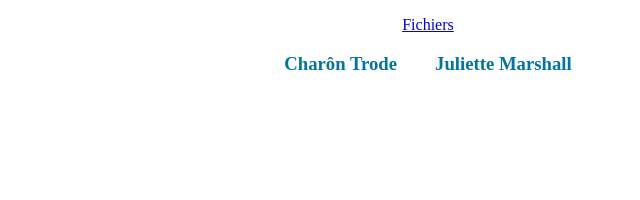
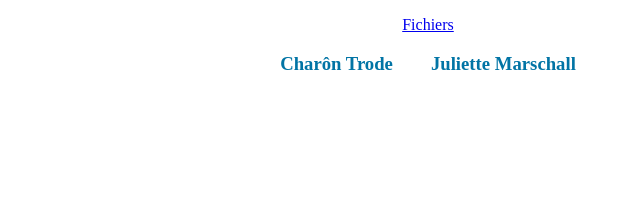
Before and after one commit to cancerfusion/cancerfusion.github.io, a plain HTML site: page index.html in a window 1280 px wide. Shown: the part 548-748 px from the top of the page, 212-852 px from the left. Drawn offline with Linux system fonts and the light colour scheme.

Commit message:
Update index.html

```diff
--- a/index.html
+++ b/index.html
@@ -56,7 +56,7 @@
             </div>
             <div style="width:30px;display:inline-block;"></div>
             <div style="display:inline-block;">
-                <h3 style="color:#0174a5;">Juliette Marshall</h3>
+                <h3 style="color:#0174a5;">Juliette Marschall</h3>
             </div>
         </div>
     </div>
```
